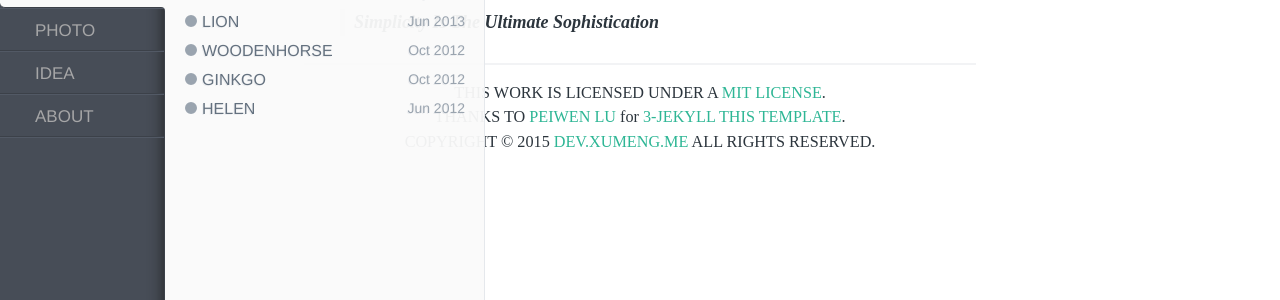
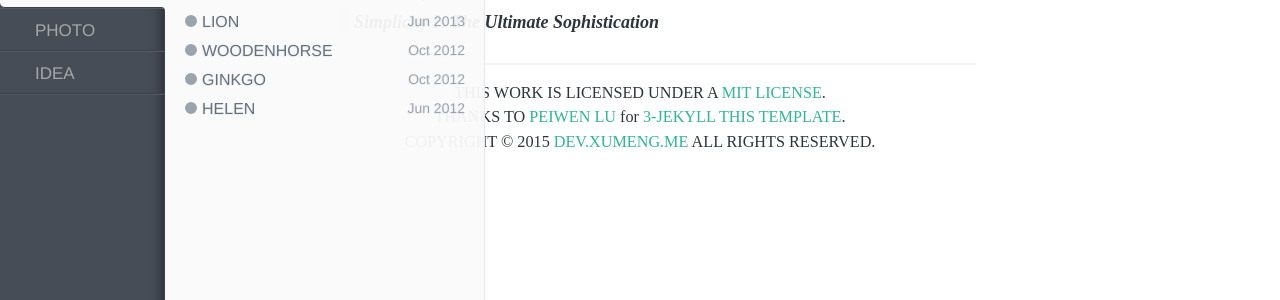
Before and after one commit to gnemux/gnemux.github.io, a Jekyll site: the page built from index.html, in a window 1280 px wide. Shown: the part 270-570 px from the top of the page. Built offline with Jekyll 4.4.1, drawn with Linux system fonts in a browser that asks for light colours; Markdown is read by kramdown in place of the engine named in the settings; comment, search, counter and statistics services are not loaded.

Commit message:
把类目中的About隐藏

```diff
--- a/_layouts/index.html
+++ b/_layouts/index.html
@@ -25,7 +25,7 @@
           <li id="pl__all" class="tags__li tags-btn active">ALL</li>
           <li id="photo" class="tags__li tags-btn">PHOTO</li>
           <li id="idea" class="tags__li tags-btn">IDEA</li>
-          <li id="about" class="tags__li tags-btn">ABOUT</li>
+          <!--<li id="about" class="tags__li tags-btn">ABOUT</li>-->
 
         </ul>
       </nav> <!-- end #tags -->
```
